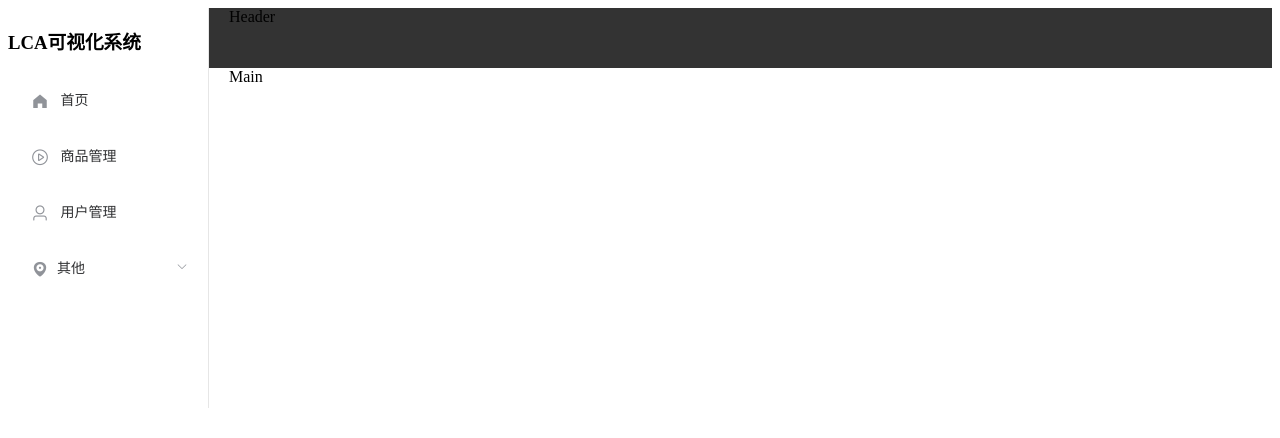
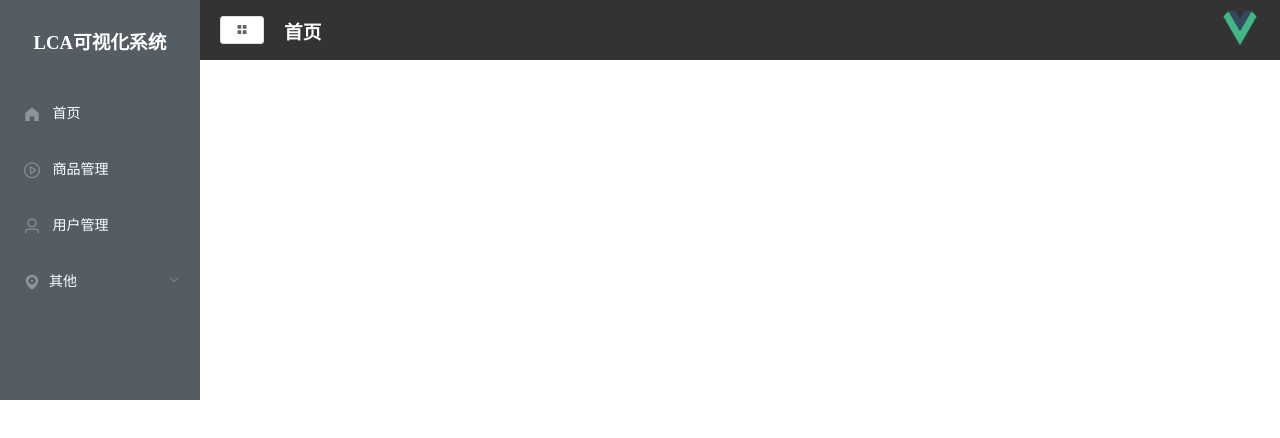
Before and after one commit to qixinbo/learn-vue, a Vue app in the folder vue-manage/: page / in a window 1280 px wide. Shown: the top 438 px of the page. Built offline with nearby package versions, Linux system fonts and the light colour scheme.

Commit message:
header added

```diff
--- a/vue-manage/package.json
+++ b/vue-manage/package.json
@@ -13,7 +13,8 @@
     "less": "^4.1.2",
     "less-loader": "^5.0.0",
     "vue": "^2.6.11",
-    "vue-router": "^3.2.0"
+    "vue-router": "^3.2.0",
+    "vuex": "^3.6.2"
   },
   "devDependencies": {
     "@vue/cli-plugin-babel": "~4.5.15",
--- a/vue-manage/src/App.vue
+++ b/vue-manage/src/App.vue
@@ -16,6 +16,10 @@ export default {
 </script>
 
 <style>
+html, body{
+  margin: 0;
+  padding: 0;
+}
 #app {
   height: 100vh;
 }
--- a/vue-manage/src/components/CommonAside.vue
+++ b/vue-manage/src/components/CommonAside.vue
@@ -1,7 +1,7 @@
 <template>
-<el-menu default-active="1-4-1" class="el-menu-vertical-demo" @open="handleOpen" @close="handleClose" :collapse="isCollapse">
-  <h3>LCA可视化系统</h3>
-  <el-menu-item v-for="item in noChildren" :index="item.path" :key="item.path">
+<el-menu default-active="1-4-1" class="el-menu-vertical-demo" background-color="#545c64" text-color="#fff" active-text-color="#ffd04b" @open="handleOpen" @close="handleClose" :collapse="isCollapse">
+  <h3> {{isCollapse ? 'LCA' : 'LCA可视化系统'}}</h3>
+  <el-menu-item @click="clickMenu(item)" v-for="item in noChildren" :index="item.path" :key="item.path">
     <i :class="'el-icon-' + item.icon"></i>
     <span slot="title"> {{item.label}}</span>
   </el-menu-item>
@@ -17,10 +17,20 @@
 </el-menu>
 </template>
 
-<style>
+<style lang="less" scoped>
   .el-menu-vertical-demo:not(.el-menu--collapse) {
     width: 200px;
     min-height: 400px;
+  }
+  .el-menu{
+    height: 100%;
+    border: none;
+    h3 {
+      color: #fff;
+      text-align: center;
+      line-height: 48px;
+
+    }
   }
 </style>
 
@@ -30,7 +40,6 @@
   export default {
     data() {
       return {
-        isCollapse: false,
         menu: [
           {
             path: '/',
@@ -82,6 +91,11 @@
       },
       handleClose(key, keyPath) {
         console.log(key, keyPath);
+      },
+      clickMenu(item) {
+        this.$router.push({
+          name: item.name
+        })
       }
     },
     computed: {
@@ -91,6 +105,9 @@
       },
       hasChildren() {
         return this.menu.filter(item => item.children)
+      },
+      isCollapse(){
+        return this.$store.state.tab.isCollapse
       }
     }
   }
--- /dev/null
+++ b/vue-manage/src/components/CommonHeader.vue
@@ -0,0 +1,58 @@
+<template>
+    <header>
+        <div class="l-content">
+            <el-button @click="handleMenu" plain icon='el-icon-menu' size='mini'></el-button>
+            <h3 style="color: #fff"> 首页 </h3>
+        </div>
+        <div class="r-content">
+            <el-dropdown trigger="click" size='mini'>
+                <span>
+                    <img class="user" :src="userImg">
+                </span>
+                <el-dropdown-menu slot="dropdown">
+                <el-dropdown-item>个人中心</el-dropdown-item>
+                <el-dropdown-item>退出</el-dropdown-item>
+                </el-dropdown-menu>
+            </el-dropdown>
+        </div>
+    </header>
+</template>
+
+<script>
+    export default{
+        name: 'CommonHeader',
+        data(){
+            return {
+                userImg: require('../assets/logo.png')
+            }
+        },
+        methods:{
+            handleMenu(){
+                this.$store.commit('collapseMenu')
+            }
+        }
+    }
+</script>
+
+<style lang="less" scoped>
+header{
+    display: flex;
+    height: 100%;
+    justify-content: space-between;
+    align-items: center;
+}
+.l-content{
+    display: flex;
+    align-items: center;
+    .el-button{
+        margin-right: 20px;
+    }
+}
+.r-content{
+    .user{
+        width: 40px;
+        height: 40px;
+        border-radius: 50%
+    }
+}
+</style>
--- a/vue-manage/src/main.js
+++ b/vue-manage/src/main.js
@@ -4,11 +4,13 @@ import ElementUI from 'element-ui';
 import 'element-ui/lib/theme-chalk/index.css';
 
 import router from './router'
+import store from './store'
 
 Vue.config.productionTip = false
 Vue.use(ElementUI);
 
 new Vue({
+  store,
   router,
   render: h => h(App),
 }).$mount('#app')
--- a/vue-manage/src/router/index.js
+++ b/vue-manage/src/router/index.js
@@ -1,20 +1,27 @@
 import Vue from 'vue'
 import VueRouter from 'vue-router'
-import Home from '../views/Home.vue'
-import User from '../views/User.vue'
+import Main from '../views/Main.vue'
+
 
 Vue.use(VueRouter)
 
 const routes = [
 	{
 		path: '/',
-		name: 'Home',
-		component: Home
-	},
-	{
-		path: '/user',
-		name: 'User',
-		component: User
+		name: 'Main',
+		component: Main,
+		children:[
+		{
+			path: '/home',
+			name: 'home',
+			component: () => import('../views/home')
+		},
+		{
+			path: '/user',
+			name: 'user',
+			component: () => import('../views/User')
+		}
+		]
 	}
 ]
 
--- /dev/null
+++ b/vue-manage/src/store/index.js
@@ -0,0 +1,11 @@
+import Vue from 'vue'
+import Vuex from 'vuex'
+import tab from './tab'
+
+Vue.use(Vuex)
+
+export default new Vuex.Store({
+	modules:{
+		tab
+	}
+})
--- /dev/null
+++ b/vue-manage/src/store/tab.js
@@ -0,0 +1,10 @@
+export default{
+	state: {
+		isCollapse: false
+	},
+	mutations:{
+		collapseMenu(state){
+			state.isCollapse = !state.isCollapse
+		}
+	}
+}
--- a/vue-manage/src/views/Home.vue
+++ b/vue-manage/src/views/Home.vue
@@ -1,35 +1,12 @@
 <template>
-    <div>
-        <el-container style="height: 100%">
-          <el-aside width="auto">
-              <common-aside></common-aside>
-          </el-aside>
-          <el-container>
-            <el-header>Header</el-header>
-            <el-main>Main</el-main>
-          </el-container>
-        </el-container>
-    </div>
+	<div>我是home页面</div>
 </template>
 
 <script>
-import CommonAside from "../components/CommonAside.vue"
 export default{
-    name: 'Home',
-    components: {
-        CommonAside
-    },
-    data () {
-        return {}
-    }
+	name: 'home',
+	data () {
+		return {}
+	}
 }
 </script>
-
-<style lang="less" scoped>
-    .el-header{
-        background-color: #333;
-    }
-    .el-main{
-        padding-top: 0;
-    }
-</style>
--- /dev/null
+++ b/vue-manage/src/views/Main.vue
@@ -0,0 +1,41 @@
+<template>
+    <div>
+        <el-container style="height: 100%">
+          <el-aside width="auto">
+              <common-aside></common-aside>
+          </el-aside>
+          <el-container>
+            <el-header>
+                <common-header/>
+            </el-header>
+            <el-main>
+                <router-view></router-view>
+            </el-main>
+          </el-container>
+        </el-container>
+    </div>
+</template>
+
+<script>
+import CommonAside from "../components/CommonAside.vue"
+import CommonHeader from "../components/CommonHeader.vue"
+export default{
+    name: 'Home',
+    components: {
+        CommonAside,
+        CommonHeader
+    },
+    data () {
+        return {}
+    }
+}
+</script>
+
+<style lang="less" scoped>
+    .el-header{
+        background-color: #333;
+    }
+    .el-main{
+        padding-top: 0;
+    }
+</style>
```
Also changed, not shown: 1 other file (tests, documents, lock files or other folders).
